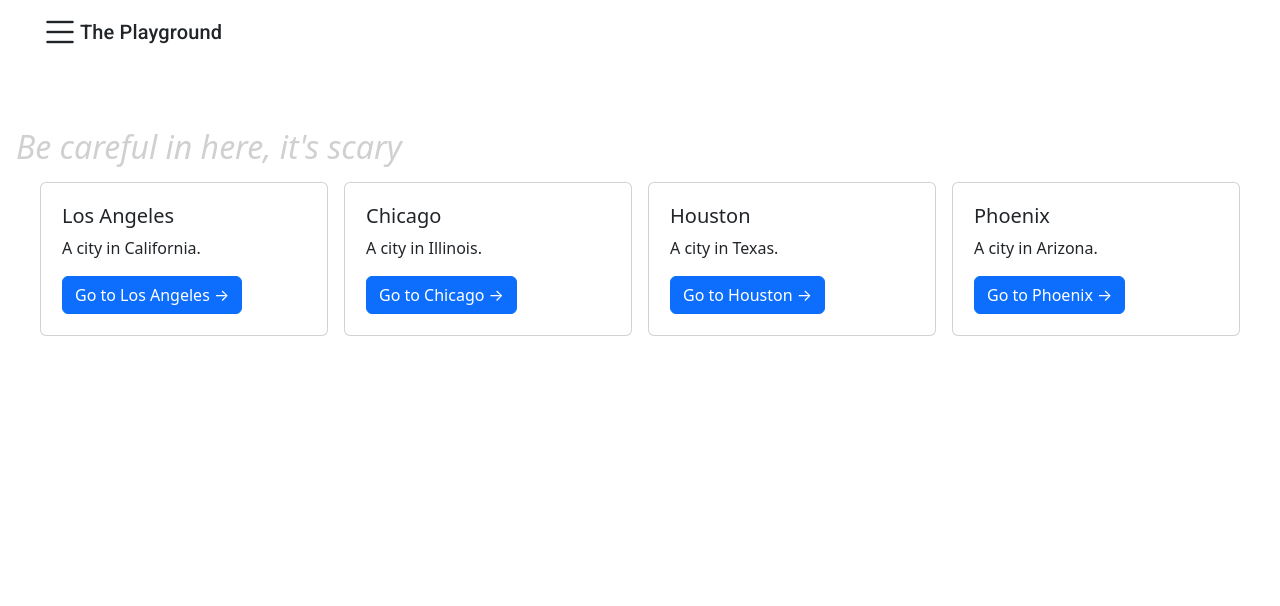
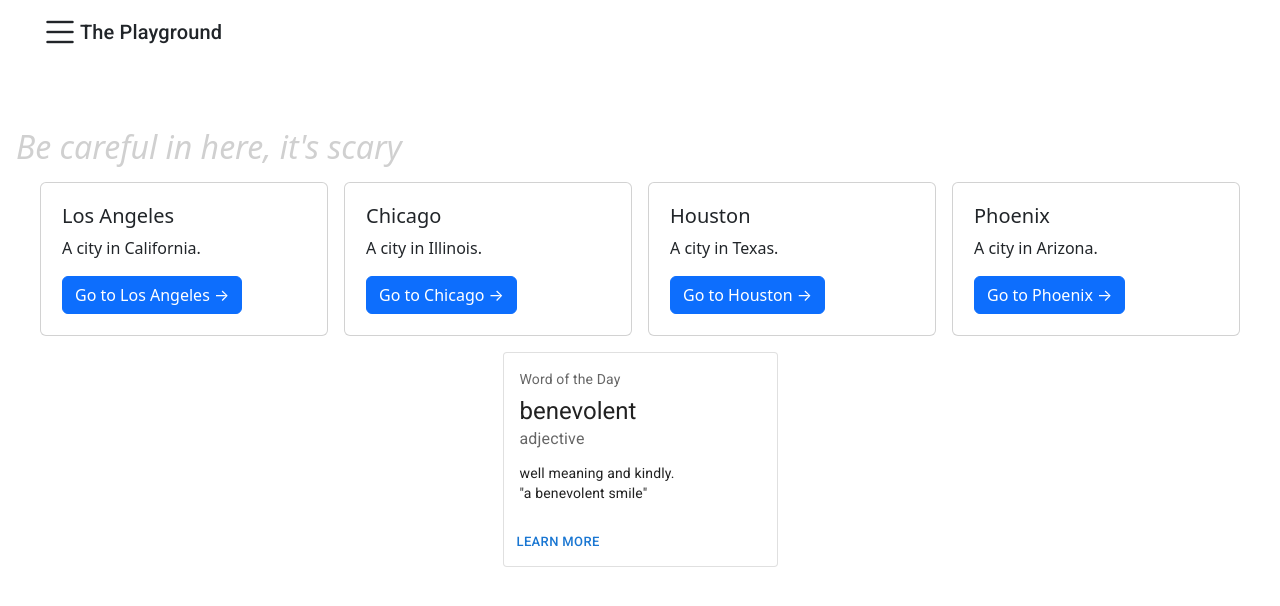
Before and after one commit to TheD4nM4n/react-testing, a React (Vite) app: page /dan in a window 1280 px wide. Shown: the top 606 px of the page. Built offline with nearby package versions, Linux system fonts and the light colour scheme.

Commit message:
Moved cards, added welcome

```diff
--- a/src/components/CardExample.tsx
+++ b/src/components/cards/CardExample.tsx
@@ -32,7 +32,8 @@
                 Go to {place.name} →
             </a>
             </div>
-        </div>))}
+        </div>
+        ))}
     </>
   );
 }
--- /dev/null
+++ b/src/components/cards/WelcomeCard/WelcomeCard.tsx
@@ -0,0 +1,36 @@
+import CardContent from "@mui/material/CardContent";
+import Typography from "@mui/material/Typography";
+import CardActions from "@mui/material/CardActions";
+import Button from "@mui/material/Button";
+import Card from "@mui/material/Card";
+import Box from "@mui/material/Box";
+
+const card = (
+  <>
+    <CardContent>
+      <Typography gutterBottom sx={{ color: 'text.secondary', fontSize: 14 }}>
+        Word of the Day
+      </Typography>
+      <Typography variant="h5" component="div">
+        benevolent
+      </Typography>
+      <Typography sx={{ color: 'text.secondary', mb: 1.5 }}>adjective</Typography>
+      <Typography variant="body2">
+        well meaning and kindly.
+        <br />
+        {'"a benevolent smile"'}
+      </Typography>
+    </CardContent>
+    <CardActions>
+      <Button size="small">Learn More</Button>
+    </CardActions>
+  </>
+);
+
+export default function OutlinedCard() {
+  return (
+    <Box sx={{ minWidth: 275 }}>
+      <Card variant="outlined">{card}</Card>
+    </Box>
+  );
+}
--- a/src/pages/DanPage/DanPage.tsx
+++ b/src/pages/DanPage/DanPage.tsx
@@ -1,4 +1,5 @@
-import CardExample from "../../components/CardExample";
+import CardExample from "../../components/cards/CardExample";
+import WelcomeCard from "../../components/cards/WelcomeCard/WelcomeCard";
 
 function DanPage() {
   return (
@@ -13,6 +14,7 @@
       </h2>
       <div className="card-container">
         <CardExample />
+        <WelcomeCard />
       </div>
   </div>
   );
```
Also changed, not shown: src/components/cards/WelcomeCard/WelcomeCard.module.css (added).
